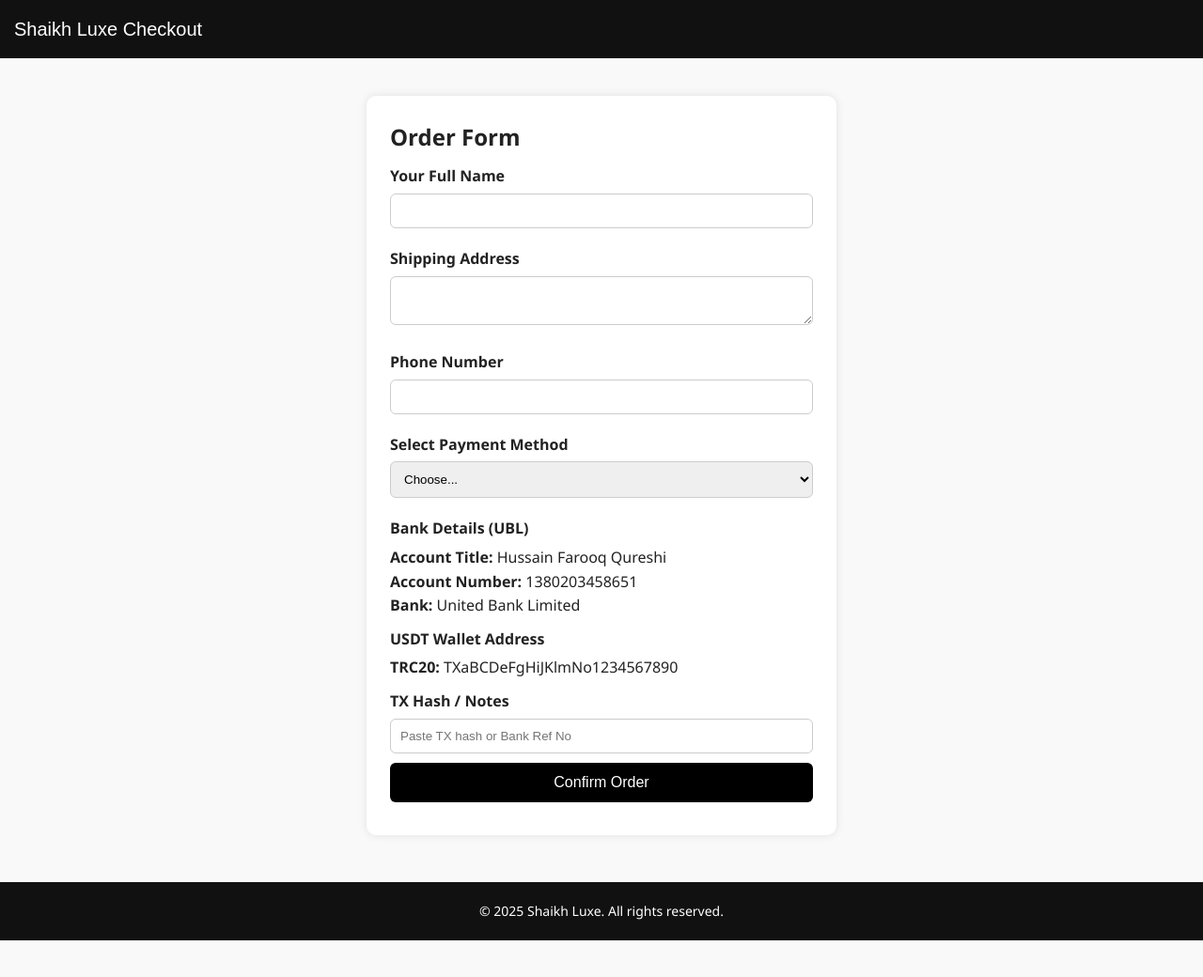
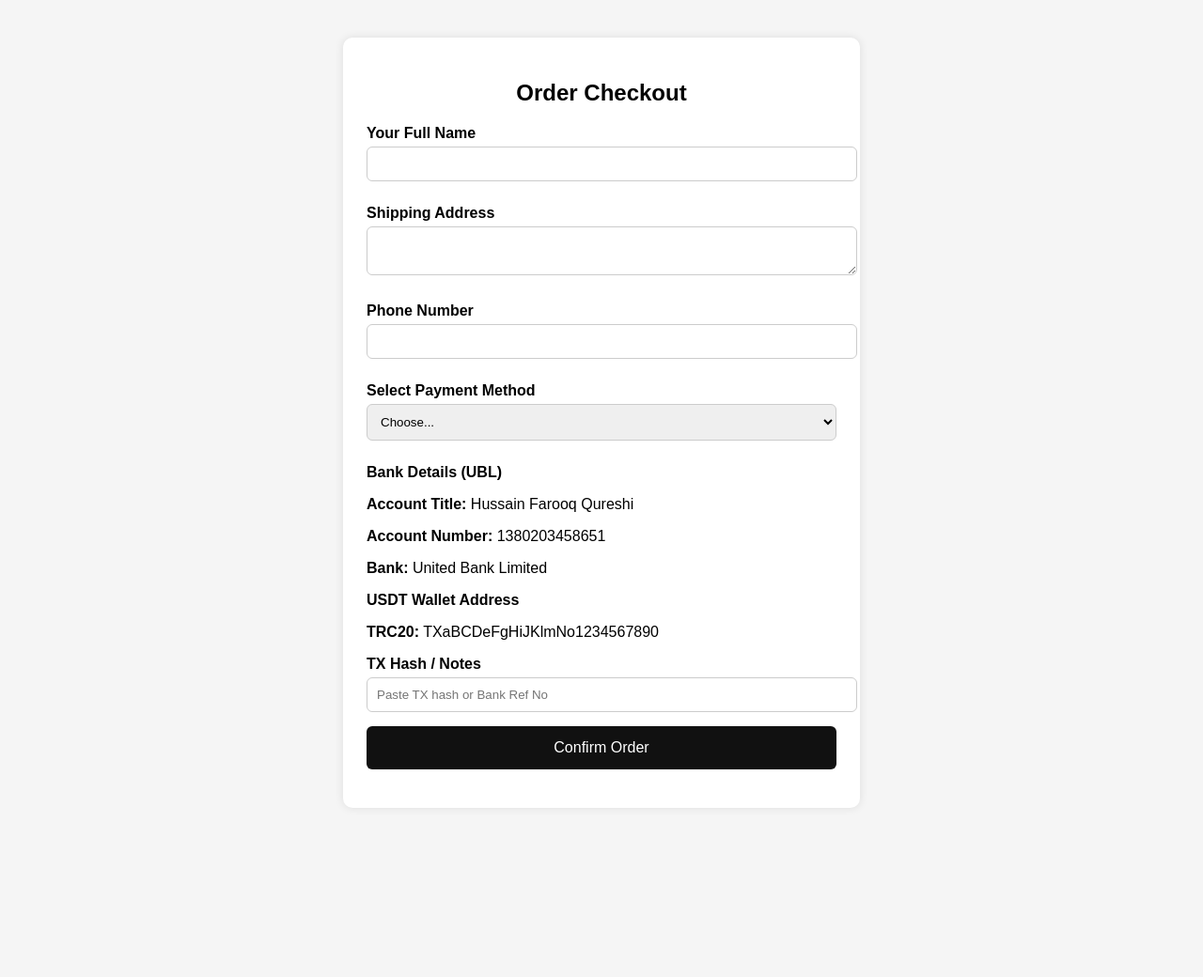
Before and after one commit to tradejuncki65/sheikhluxe, a plain HTML site: page checkout.html in a window 1280 px wide. Shown: the whole page at 94% size. After the commit the page ends 900 px from the top, so only its background shows below. Drawn offline with Linux system fonts and the light colour scheme.

Commit message:
Update checkout.html

```diff
--- a/checkout.html
+++ b/checkout.html
@@ -1,11 +1,17 @@
 <!DOCTYPE html>
 <html lang="en">
 <head>
-  <meta charset="UTF-8" />
-  <meta name="viewport" content="width=device-width, initial-scale=1.0"/>
-  <title>Shaikh Luxe - Checkout</title>
-  <link rel="stylesheet" href="style.css" />
+  <meta charset="UTF-8">
+  <title>Checkout – Shaikh Luxe</title>
+  <meta name="viewport" content="width=device-width, initial-scale=1.0">
   <style>
+    body {
+      font-family: Arial, sans-serif;
+      background: #f5f5f5;
+      margin: 0;
+      padding: 0;
+    }
+
     .checkout-container {
       max-width: 500px;
       margin: 40px auto;
@@ -15,64 +21,48 @@
       box-shadow: 0 0 10px rgba(0,0,0,0.1);
     }
 
-    form label {
-      display: block;
-      margin: 10px 0 5px;
-      font-weight: 600;
+    h2 {
+      text-align: center;
+      margin-bottom: 20px;
     }
 
-    form input, form textarea, form select {
+    label {
+      font-weight: bold;
+      margin-top: 10px;
+      display: block;
+    }
+
+    input, textarea, select {
       width: 100%;
       padding: 10px;
-      margin-bottom: 10px;
+      margin-top: 5px;
+      margin-bottom: 15px;
       border: 1px solid #ccc;
       border-radius: 6px;
     }
 
-    form button {
-      padding: 12px;
-      background-color: #000;
+    button {
+      width: 100%;
+      background-color: #111;
       color: #fff;
       border: none;
+      padding: 14px;
+      font-size: 16px;
       border-radius: 6px;
-      width: 100%;
-      font-size: 1rem;
       cursor: pointer;
     }
 
     #responseMsg {
       text-align: center;
-      margin-top: 15px;
+      margin-top: 10px;
       font-weight: bold;
-    }
-
-    header {
-      background-color: #111;
-      padding: 15px;
-      text-align: center;
-      color: white;
-      font-size: 20px;
-      font-family: Arial, sans-serif;
-    }
-
-    footer {
-      margin-top: 50px;
-      padding: 20px;
-      background: #111;
-      color: white;
-      text-align: center;
-      font-size: 14px;
     }
   </style>
 </head>
 <body>
 
-  <header>
-    Shaikh Luxe Checkout
-  </header>
-
 <div class="checkout-container">
-    <h2>Order Form</h2>
+  <h2>Order Checkout</h2>
 
   <form id="orderForm">
     <label>Your Full Name</label>
@@ -102,14 +92,11 @@
     <label>TX Hash / Notes</label>
     <input type="text" id="hash" placeholder="Paste TX hash or Bank Ref No" />
 
+    <!-- ✅ BUTTON -->
     <button type="submit">Confirm Order</button>
-      <p id="responseMsg" style="text-align:center; margin-top:10px;"></p>
+    <p id="responseMsg"></p>
   </form>
 </div>
-
-  <footer>
-    &copy; 2025 Shaikh Luxe. All rights reserved.
-  </footer>
 
 <script>
   document.getElementById('orderForm').addEventListener('submit', function (e) {
@@ -141,5 +128,6 @@
     });
   });
 </script>
+
 </body>
 </html>
```
Lines whose indentation alone changed are shown as unchanged.
